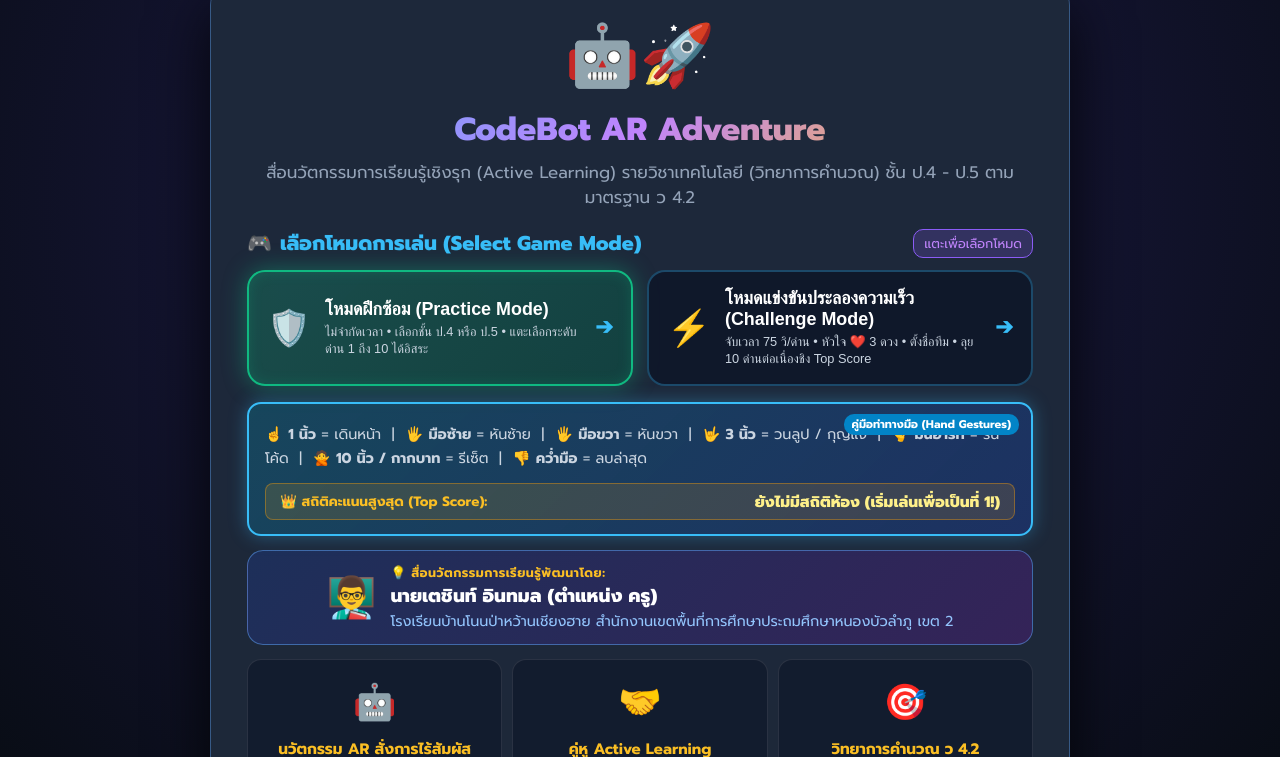
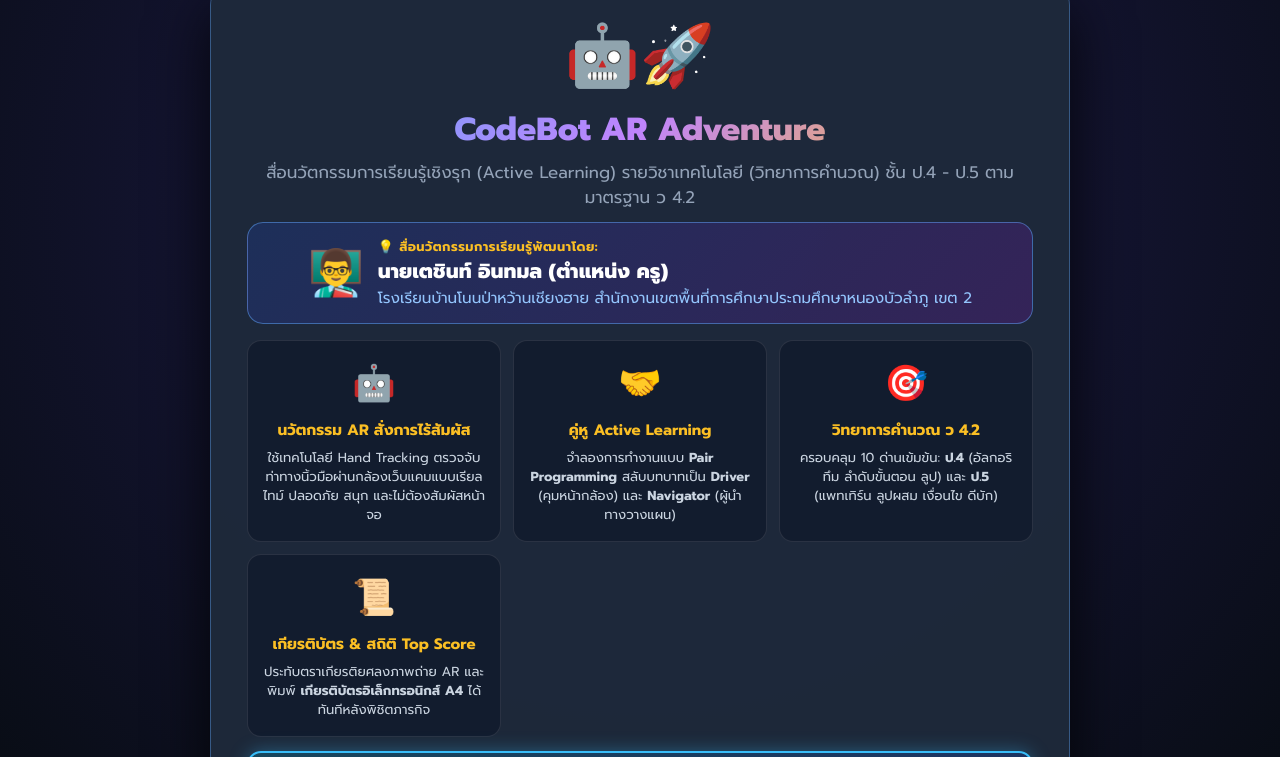
Before and after one commit to kruboatnabannon/codebot-ar, a plain HTML site: page index.html in a window 1280 px wide. Shown: the part 43-800 px from the top of the page. Drawn offline with Linux system fonts and the light colour scheme.

Commit message:
Move mode selection back to bottom of welcome screen as requested

```diff
--- a/index.html
+++ b/index.html
@@ -25,69 +25,18 @@
             </p>
           </div>
 
-          <!-- STEP 1: CHOOSE GAME MODE FIRST (เมนูเลือกโหมดการเล่นหลัก - แสดงชัดเจนที่หน้าแรก) -->
-          <div style="margin: 18px 0 16px 0;">
-            <div style="display: flex; align-items: center; justify-content: space-between; margin-bottom: 12px;">
-              <h3 style="margin: 0; font-size: 1.25rem; font-weight: 800; color: #38bdf8; display: flex; align-items: center; gap: 8px;">
-                <span>🎮</span> <span>เลือกโหมดการเล่น (Select Game Mode)</span>
-              </h3>
-              <span class="pair-badge" style="font-size: 0.8rem; padding: 4px 10px;">แตะเพื่อเลือกโหมด</span>
-            </div>
-
-            <!-- Mode Choice Buttons (Practice vs Challenge) -->
-            <div class="welcome-mode-choice-grid">
-              <button type="button" class="welcome-mode-choice-btn mode-practice" id="btn-choice-mode-practice">
-                <span class="wmode-big-icon">🛡️</span>
-                <div class="wmode-big-info">
-                  <div class="wmode-big-title">โหมดฝึกซ้อม (Practice Mode)</div>
-                  <div class="wmode-big-desc">ไม่จำกัดเวลา • เลือกชั้น ป.4 หรือ ป.5 • แตะเลือกระดับด่าน 1 ถึง 10 ได้อิสระ</div>
-                </div>
-                <span class="wmode-arrow">➔</span>
-              </button>
-
-              <button type="button" class="welcome-mode-choice-btn mode-challenge" id="btn-choice-mode-challenge">
-                <span class="wmode-big-icon">⚡</span>
-                <div class="wmode-big-info">
-                  <div class="wmode-big-title">โหมดแข่งขันประลองความเร็ว (Challenge Mode)</div>
-                  <div class="wmode-big-desc">จับเวลา 75 วิ/ด่าน • หัวใจ ❤️ 3 ดวง • ตั้งชื่อทีม • ลุย 10 ด่านต่อเนื่องชิง Top Score</div>
-                </div>
-                <span class="wmode-arrow">➔</span>
-              </button>
-            </div>
-          </div>
-
-          <!-- Gestures Guide Summary -->
-          <div class="welcome-mode-selection" style="margin-top: 10px;">
-            <div class="welcome-mode-card active" style="cursor: default; border-color: #38bdf8;">
-              <div class="wmode-badge" style="background: #0284c7; color: #fff;">คู่มือท่าทางมือ (Hand Gestures)</div>
-              <div class="wmode-desc" style="font-size: 0.9rem; line-height: 1.7; color: #cbd5e1; margin-top: 4px;">
-                ☝️ <strong>1 นิ้ว</strong> = เดินหน้า &nbsp;|&nbsp;
-                🖐️ <strong>มือซ้าย</strong> = หันซ้าย &nbsp;|&nbsp;
-                🖐️ <strong>มือขวา</strong> = หันขวา &nbsp;|&nbsp;
-                🤟 <strong>3 นิ้ว</strong> = วนลูป / กุญแจ &nbsp;|&nbsp;
-                🫰 <strong>มินิฮาร์ท</strong> = รันโค้ด &nbsp;|&nbsp;
-                🙅 <strong>10 นิ้ว / กากบาท</strong> = รีเซ็ต &nbsp;|&nbsp;
-                👎 <strong>คว่ำมือ</strong> = ลบล่าสุด
-              </div>
-              <div id="welcome-top-score-card" style="margin-top: 8px; padding: 6px 14px; background: rgba(245, 158, 11, 0.15); border: 1px solid rgba(245, 158, 11, 0.4); border-radius: 8px; display: flex; align-items: center; justify-content: space-between;">
-                <span style="font-size: 0.85rem; color: #fbbf24; font-weight: bold;">👑 สถิติคะแนนสูงสุด (Top Score):</span>
-                <span id="welcome-top-score-val" style="font-size: 0.95rem; color: #fef08a; font-weight: 800;">กำลังโหลด...</span>
-              </div>
-            </div>
-          </div>
-
           <!-- Developer & School Banner -->
-          <div class="developer-banner" style="margin: 14px 0; background: linear-gradient(135deg, rgba(30, 58, 138, 0.4), rgba(88, 28, 135, 0.4)); border: 1.5px solid rgba(96, 165, 250, 0.5); border-radius: 16px; padding: 12px 18px;">
-            <span class="dev-avatar" style="font-size: 2.5rem;">👨‍🏫</span>
+          <div class="developer-banner" style="margin: 12px 0 16px 0; background: linear-gradient(135deg, rgba(30, 58, 138, 0.4), rgba(88, 28, 135, 0.4)); border: 1.5px solid rgba(96, 165, 250, 0.5); border-radius: 16px; padding: 14px 20px;">
+            <span class="dev-avatar" style="font-size: 2.8rem;">👨‍🏫</span>
             <div>
-              <div class="dev-info-title" style="color: #fbbf24; font-size: 0.78rem; font-weight: 700; letter-spacing: 0.5px;">💡 สื่อนวัตกรรมการเรียนรู้พัฒนาโดย:</div>
-              <div class="dev-name" style="font-size: 1.15rem; font-weight: 800; color: #ffffff;">นายเตชินท์ อินทมล (ตำแหน่ง ครู)</div>
-              <div class="dev-school" style="font-size: 0.9rem; color: #93c5fd;">โรงเรียนบ้านโนนป่าหว้านเชียงฮาย สำนักงานเขตพื้นที่การศึกษาประถมศึกษาหนองบัวลำภู เขต 2</div>
+              <div class="dev-info-title" style="color: #fbbf24; font-size: 0.8rem; font-weight: 700; letter-spacing: 0.5px;">💡 สื่อนวัตกรรมการเรียนรู้พัฒนาโดย:</div>
+              <div class="dev-name" style="font-size: 1.25rem; font-weight: 800; color: #ffffff;">นายเตชินท์ อินทมล (ตำแหน่ง ครู)</div>
+              <div class="dev-school" style="font-size: 0.95rem; color: #93c5fd;">โรงเรียนบ้านโนนป่าหว้านเชียงฮาย สำนักงานเขตพื้นที่การศึกษาประถมศึกษาหนองบัวลำภู เขต 2</div>
             </div>
           </div>
 
           <!-- 4 Feature Cards Grid: อธิบายว่าโปรแกรมนี้คืออะไร -->
-          <div class="welcome-cards-row" style="display: grid; grid-template-columns: repeat(auto-fit, minmax(220px, 1fr)); gap: 10px; margin-top: 12px;">
+          <div class="welcome-cards-row" style="display: grid; grid-template-columns: repeat(auto-fit, minmax(240px, 1fr)); gap: 12px; margin-bottom: 14px;">
             <div class="welcome-feature-card">
               <span class="feat-icon">🤖</span>
               <h3 class="feat-title">นวัตกรรม AR สั่งการไร้สัมผัส</h3>
@@ -115,6 +64,57 @@
               <p class="feat-desc">
                 ประทับตราเกียรติยศลงภาพถ่าย AR และพิมพ์ <strong>เกียรติบัตรอิเล็กทรอนิกส์ A4</strong> ได้ทันทีหลังพิชิตภารกิจ
               </p>
+            </div>
+          </div>
+
+          <!-- Gestures Guide Summary -->
+          <div class="welcome-mode-selection" style="margin-top: 10px;">
+            <div class="welcome-mode-card active" style="cursor: default; border-color: #38bdf8;">
+              <div class="wmode-badge" style="background: #0284c7; color: #fff;">คู่มือท่าทางมือ (Hand Gestures)</div>
+              <div class="wmode-desc" style="font-size: 0.9rem; line-height: 1.7; color: #cbd5e1; margin-top: 4px;">
+                ☝️ <strong>1 นิ้ว</strong> = เดินหน้า &nbsp;|&nbsp;
+                🖐️ <strong>มือซ้าย</strong> = หันซ้าย &nbsp;|&nbsp;
+                🖐️ <strong>มือขวา</strong> = หันขวา &nbsp;|&nbsp;
+                🤟 <strong>3 นิ้ว</strong> = วนลูป / กุญแจ &nbsp;|&nbsp;
+                🫰 <strong>มินิฮาร์ท</strong> = รันโค้ด &nbsp;|&nbsp;
+                🙅 <strong>10 นิ้ว / กากบาท</strong> = รีเซ็ต &nbsp;|&nbsp;
+                👎 <strong>คว่ำมือ</strong> = ลบล่าสุด
+              </div>
+              <div id="welcome-top-score-card" style="margin-top: 8px; padding: 6px 14px; background: rgba(245, 158, 11, 0.15); border: 1px solid rgba(245, 158, 11, 0.4); border-radius: 8px; display: flex; align-items: center; justify-content: space-between;">
+                <span style="font-size: 0.85rem; color: #fbbf24; font-weight: bold;">👑 สถิติคะแนนสูงสุด (Top Score):</span>
+                <span id="welcome-top-score-val" style="font-size: 0.95rem; color: #fef08a; font-weight: 800;">กำลังโหลด...</span>
+              </div>
+            </div>
+          </div>
+
+          <!-- STEP 1: CHOOSE GAME MODE (เลือกโหมดการเล่น - อยู่ล่างสุดเหมือนเดิม) -->
+          <div style="margin-top: 20px;">
+            <div style="display: flex; align-items: center; justify-content: space-between; margin-bottom: 12px;">
+              <h3 style="margin: 0; font-size: 1.25rem; font-weight: 800; color: #38bdf8; display: flex; align-items: center; gap: 8px;">
+                <span>🎮</span> <span>เลือกโหมดการเล่น (Select Game Mode)</span>
+              </h3>
+              <span class="pair-badge" style="font-size: 0.8rem; padding: 4px 10px;">แตะเพื่อเริ่ม</span>
+            </div>
+
+            <!-- Mode Choice Buttons (Practice vs Challenge) -->
+            <div class="welcome-mode-choice-grid">
+              <button type="button" class="welcome-mode-choice-btn mode-practice" id="btn-choice-mode-practice">
+                <span class="wmode-big-icon">🛡️</span>
+                <div class="wmode-big-info">
+                  <div class="wmode-big-title">โหมดฝึกซ้อม (Practice Mode)</div>
+                  <div class="wmode-big-desc">ไม่จำกัดเวลา • เลือกชั้น ป.4 หรือ ป.5 • แตะเลือกระดับด่าน 1 ถึง 10 ได้อิสระ</div>
+                </div>
+                <span class="wmode-arrow">➔</span>
+              </button>
+
+              <button type="button" class="welcome-mode-choice-btn mode-challenge" id="btn-choice-mode-challenge">
+                <span class="wmode-big-icon">⚡</span>
+                <div class="wmode-big-info">
+                  <div class="wmode-big-title">โหมดแข่งขันประลองความเร็ว (Challenge Mode)</div>
+                  <div class="wmode-big-desc">จับเวลา 75 วิ/ด่าน • หัวใจ ❤️ 3 ดวง • ตั้งชื่อทีม • ลุย 10 ด่านต่อเนื่องชิง Top Score</div>
+                </div>
+                <span class="wmode-arrow">➔</span>
+              </button>
             </div>
           </div>
 
```
